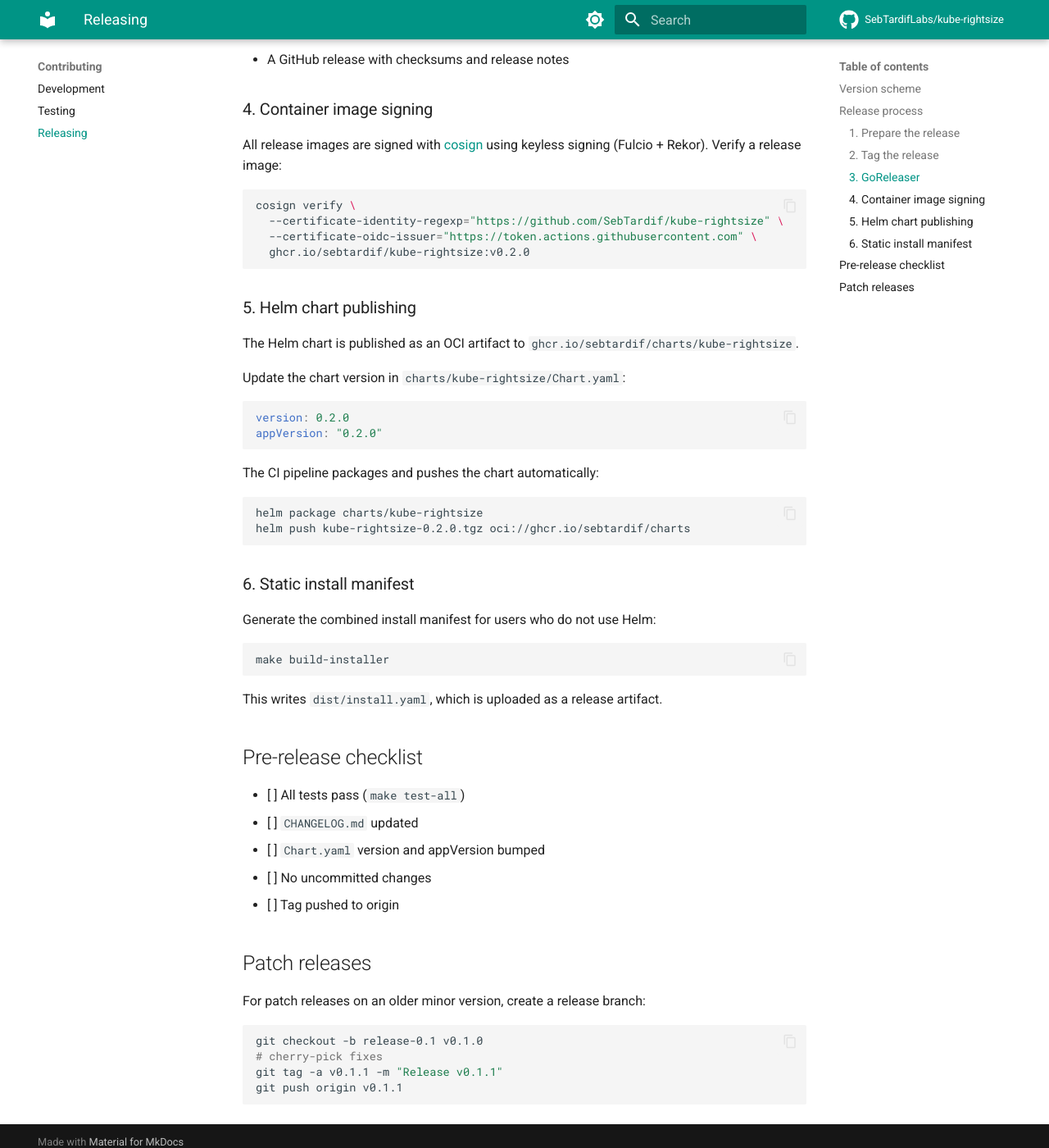
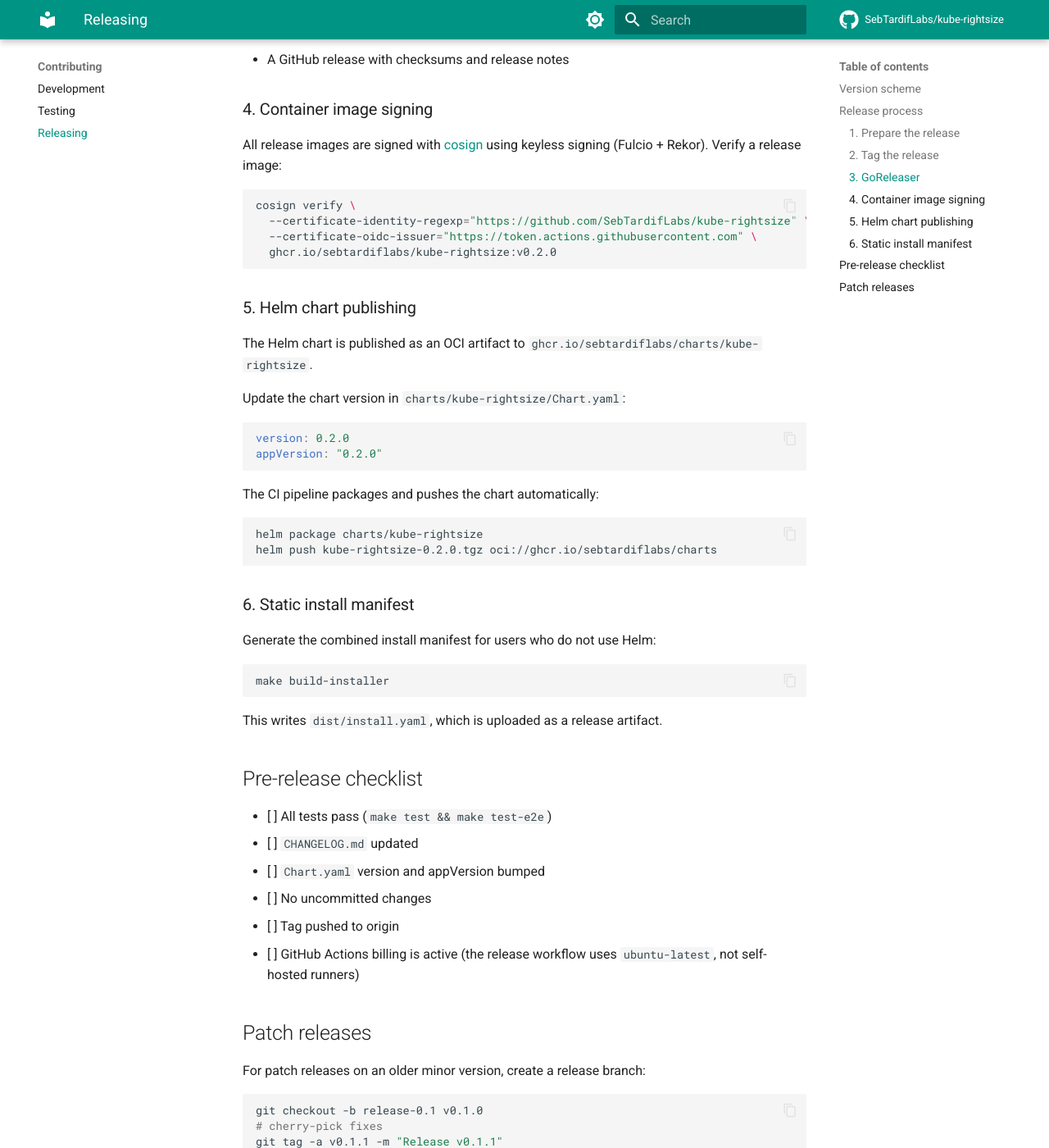
Before and after one commit to attune-io/attune, an MkDocs documentation site: the page built from docs/contributing/releasing.md, in a window 1280 px wide and 1400 px high, scrolled down 921 px. Shown: the whole window at 82% size. Built offline with MkDocs 1.6.1 and Material for MkDocs 9.7.7, drawn with Linux system fonts in a browser that asks for light colours; comment, search, counter and statistics services are not loaded.

Commit message:
docs: fix 6 stale org URLs, add known issues and runner docs
- Fix SebTardif/ -> SebTardifLabs/ in releasing.md, SPEC.md,
  installation.md, prometheus-setup.md, index.md, SECURITY.md
- Fix ghcr.io/sebtardif/ -> ghcr.io/sebtardiflabs/ in releasing.md
- Add Known Issues section to CONTRIBUTING.md (integration tests #40)
- Add CI Runners section with restart instructions
- Add billing note to release checklist

Signed-off-by: Sebastien Tardif <sebtardif@ncf.ca>

````diff
--- a/docs/contributing/releasing.md
+++ b/docs/contributing/releasing.md
@@ -31,7 +31,7 @@ tag matching `v*` is pushed.
 GoReleaser produces:
 
 - Linux binaries for amd64 and arm64
-- A container image pushed to `ghcr.io/sebtardif/kube-rightsize`
+- A container image pushed to `ghcr.io/sebtardiflabs/kube-rightsize`
 - A GitHub release with checksums and release notes
 
 ### 4. Container image signing
@@ -41,14 +41,14 @@ using keyless signing (Fulcio + Rekor). Verify a release image:
 
 ```bash
 cosign verify \
-  --certificate-identity-regexp="https://github.com/SebTardif/kube-rightsize" \
+  --certificate-identity-regexp="https://github.com/SebTardifLabs/kube-rightsize" \
   --certificate-oidc-issuer="https://token.actions.githubusercontent.com" \
-  ghcr.io/sebtardif/kube-rightsize:v0.2.0
+  ghcr.io/sebtardiflabs/kube-rightsize:v0.2.0
 ```
 
 ### 5. Helm chart publishing
 
-The Helm chart is published as an OCI artifact to `ghcr.io/sebtardif/charts/kube-rightsize`.
+The Helm chart is published as an OCI artifact to `ghcr.io/sebtardiflabs/charts/kube-rightsize`.
 
 Update the chart version in `charts/kube-rightsize/Chart.yaml`:
 
@@ -61,7 +61,7 @@ The CI pipeline packages and pushes the chart automatically:
 
 ```bash
 helm package charts/kube-rightsize
-helm push kube-rightsize-0.2.0.tgz oci://ghcr.io/sebtardif/charts
+helm push kube-rightsize-0.2.0.tgz oci://ghcr.io/sebtardiflabs/charts
 ```
 
 ### 6. Static install manifest
@@ -76,11 +76,13 @@ This writes `dist/install.yaml`, which is uploaded as a release artifact.
 
 ## Pre-release checklist
 
-- [ ] All tests pass (`make test-all`)
+- [ ] All tests pass (`make test && make test-e2e`)
 - [ ] `CHANGELOG.md` updated
 - [ ] `Chart.yaml` version and appVersion bumped
 - [ ] No uncommitted changes
 - [ ] Tag pushed to origin
+- [ ] GitHub Actions billing is active (the release workflow uses
+  `ubuntu-latest`, not self-hosted runners)
 
 ## Patch releases
 
````
Also changed, not shown: CONTRIBUTING.md (+28 -0 lines), SECURITY.md (+1 -1 lines), docs/SPEC.md (+3 -3 lines), docs/getting-started/installation.md (+3 -3 lines), docs/guides/prometheus-setup.md (+2 -2 lines), docs/index.md (+1 -1 lines).
